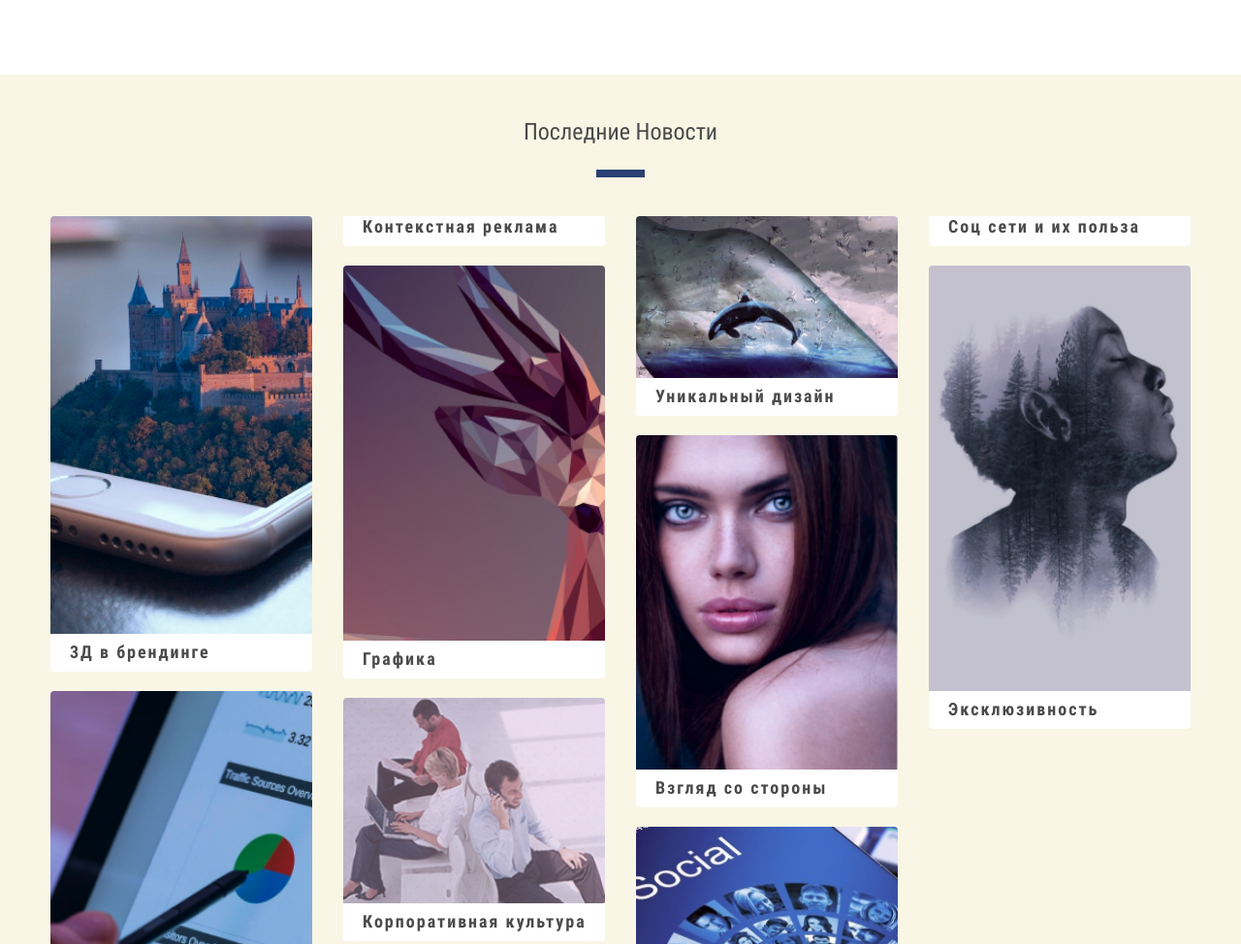
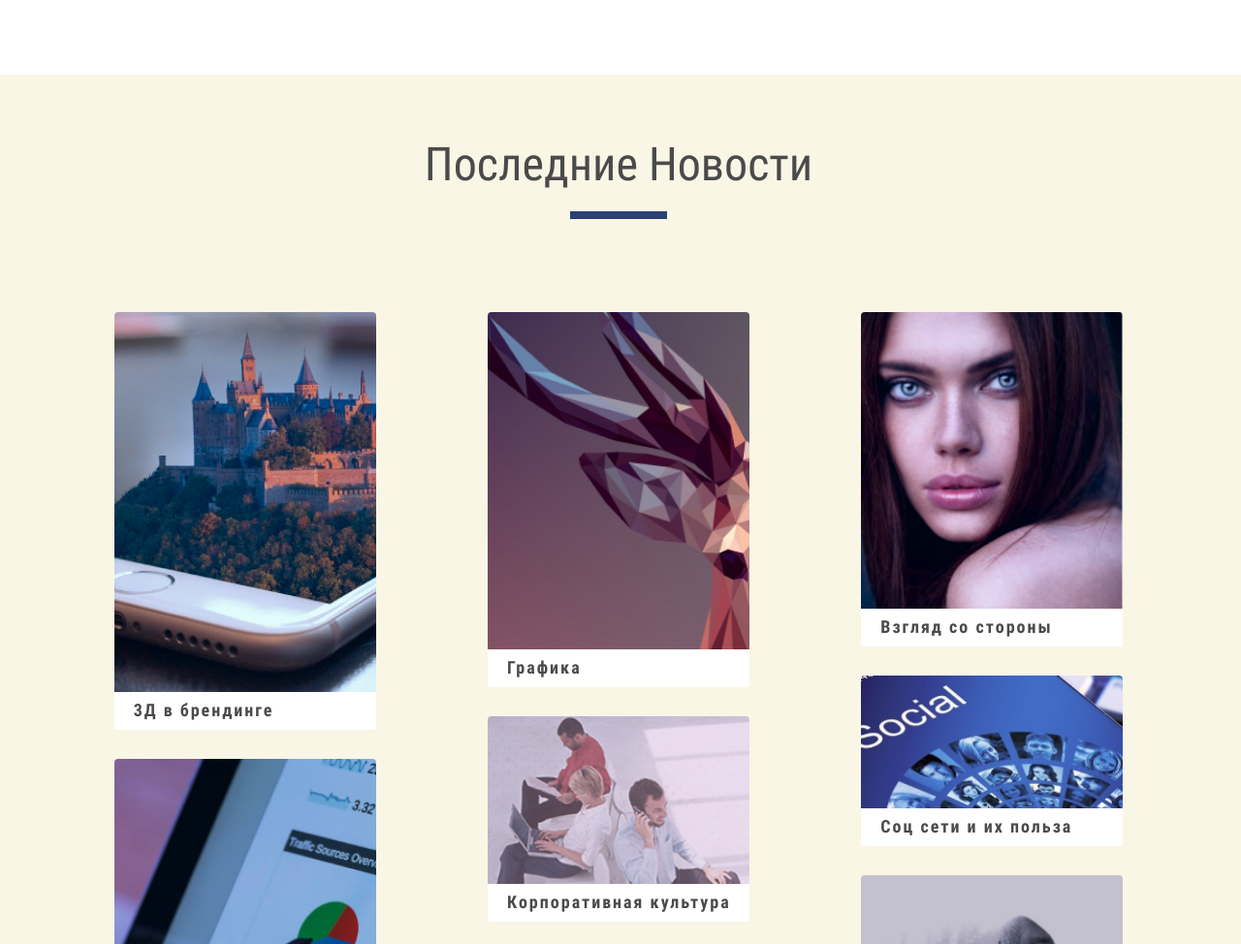
Before and after one commit to Shtrohaim/di-gi-project, a website built with webpack: page dist/index.html in a window 1280 px wide. Shown: the part 3255-4229 px from the top of the page at 97% size. Built offline with nearby package versions, Linux system fonts and the light colour scheme; files whose address does not match are found by name.

Commit message:
add for news tablet,hd version

```diff
--- a/src/sass/components/news.scss
+++ b/src/sass/components/news.scss
@@ -43,6 +43,9 @@
         border-radius: 4px;
 
         background-color: $white;
+
+        page-break-inside: avoid;
+        break-inside: avoid;
 
         &:hover{
             border: 10px solid $primary;
@@ -108,19 +111,28 @@
 
     &__image{
         width: 270px;
-        border-radius: 4px 4px 0 0;
+        border-radius: 4px 4px 10px 10px;
     }
 
     &__description{
-        margin-left: 20px;
-        margin-top: 8px;
+        position: absolute;
+        bottom: 0;
+        left: 0;
+
+        width: 100%;
+
+        border-radius: 0 0 4px 4px;
+
+        padding-top: 8px;
         padding-bottom: 10px;
+        padding-left: 20px;
 
         font-weight: 700;
         font-size: $font-18;
         line-height: 21px;
         letter-spacing: 2px;
         color: $dark-gray;
+        background-color: $white;
     }
 
 
@@ -138,9 +150,79 @@
 }
 
 @media (min-width: 640px) {
+    .news{
+        &__title{
+            font-size: $font-48;
+            line-height: 38px;
+
+            &::after{
+                width: 100px;
+                margin-bottom: 60px;
+            }
+        }
+    }
+
     .news__list{
         columns: 4 270px;
-        column-gap: 32px;
+        column-gap: 30px;
         margin: 0 auto;
     }
+
+    .news__list-item{
+        margin: 0 auto;
+        margin-bottom: 50px;
+    }
 }
+
+@media (min-width: 769px) {
+    .news{
+        padding-left: 80px;
+        padding-right: 119px;
+
+        &__title{
+            font-size: $font-36;
+            line-height: 38px;
+
+            &::after{
+                margin-bottom: 50px;
+            }
+        }
+    }
+}
+
+@media (min-width: 1024px) {
+    .news{
+        padding-bottom: 80px;
+        padding-top: 65px;
+        padding-left: 75px;
+        padding-right: 79px;
+
+        &__title{
+            font-size: $font-48;
+            line-height: 56px;
+
+            &::after{
+                margin-bottom: 96px;
+            }
+        }
+    }
+
+    .news__list-item{
+        margin-bottom: 30px;
+    }
+}
+
+
+@media (min-width: 1440px) {
+    .news{
+        padding-top: 52px;
+        padding-left: 135px;
+        padding-right: 120px;
+
+        &__title{
+            &::after{
+                margin-bottom: 115px;
+            }
+        }
+    }
+}
--- a/src/sass/constants/_vars.scss
+++ b/src/sass/constants/_vars.scss
@@ -13,6 +13,7 @@ $font-18: 18px;
 $font-20: 20px;
 $font-24: 24px;
 $font-28: 28px;
+$font-36: 36px;
 $font-48: 48px;
 $font-60: 60px;
 $font-84: 84px;
```
